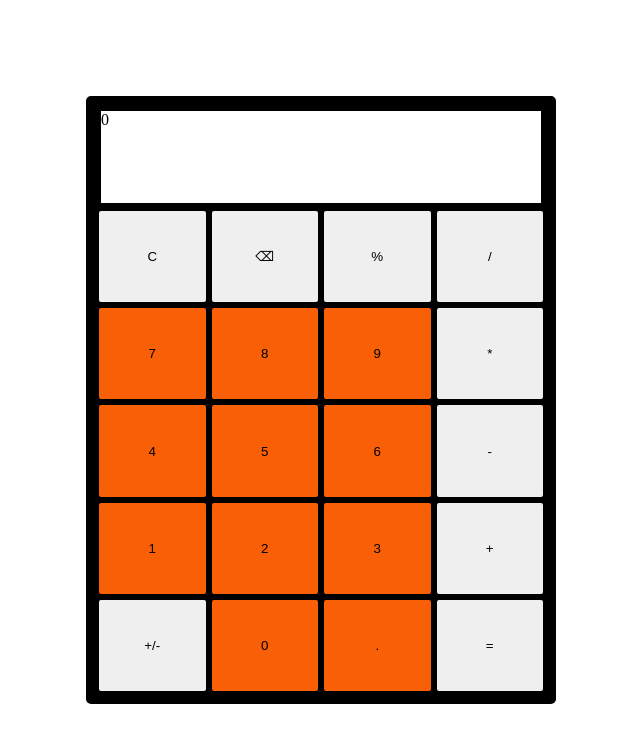
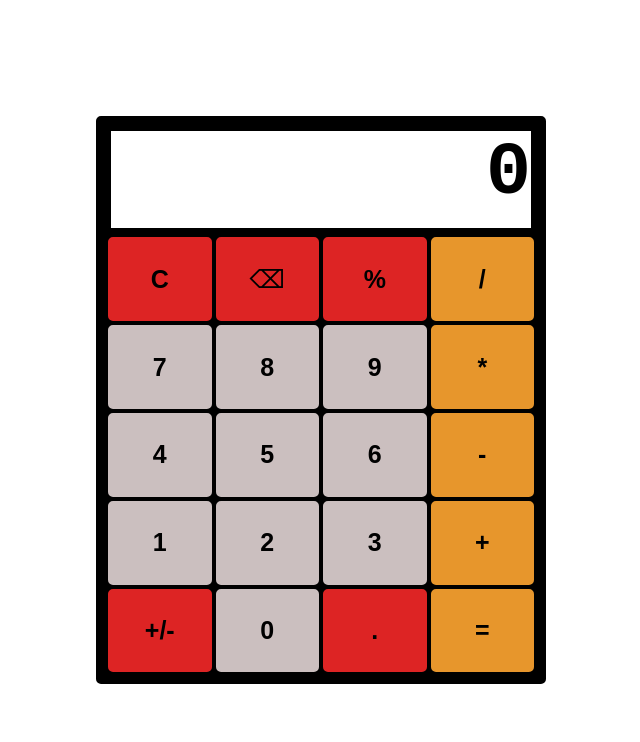
Before and after one commit to snwc0de/calculator, a plain HTML site: page index.html in a window 1280 px wide. Shown: the whole page, without its empty margins (319-959 px from the left). Drawn offline with Linux system fonts and the light colour scheme.

Commit message:
UI alignments and color changes

```diff
--- a/style.css
+++ b/style.css
@@ -1,5 +1,6 @@
 body {
     margin: 0px;
+    font-family: monospace;
 }
 
 #calculator {
@@ -13,10 +14,9 @@ body {
 
 #container {
     display: flex;
-    flex-wrap: wrap;
-    justify-content: center;
-    width: 450px;
-    height: 75%;
+    flex-flow: row wrap;
+    width: 430px;
+    height: 70%;
     border: 10px solid #000000;
     border-radius: 5px;
     background-color: #000000;
@@ -27,17 +27,42 @@ body {
     background-color: #ffffff;
     flex: 1 1 auto;
     border: 5px solid #000000;
+    border-bottom: 7px solid #000000;
+    height: 20%;
+    box-sizing: border-box;
+    text-align: end;
+    font-size: 75px;
+    font-weight: 600;
 }
 
-button {
+#container > button {
     width: calc(100% / 4);
+    height: calc(80% / 5);
     box-sizing: border-box;
-    /* margin: 1px; */
-    border-radius: 5px;
-    border: 3px solid #000000;
+    border-radius: 7px;
+    border: 2.5px solid #000000;
+    min-width: 0;
+    min-height: 0;
+    flex: 1 1 auto;
+    font-size: 25px;
+    font-weight: 550;
 }
 
 .operand,
 .decimal {
-    background-color: #f85f07;
+    background-color: #cbbfbf;
 }
+
+.clear,
+.decimal,
+.percentage,
+.inverse,
+.backspace {
+    background-color: #dd2424;
+}
+
+.operator,
+.equals
+ {
+    background-color: #e7962c;
+}
```
